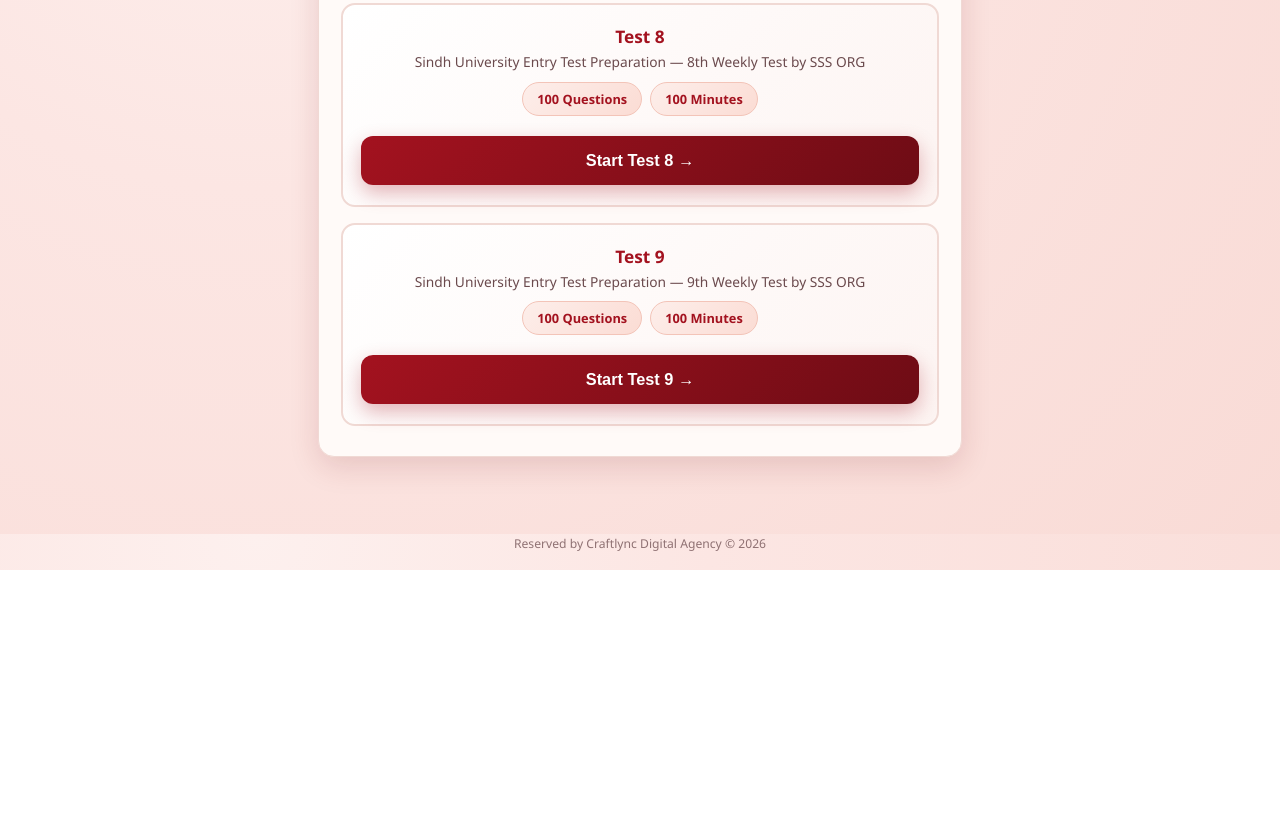
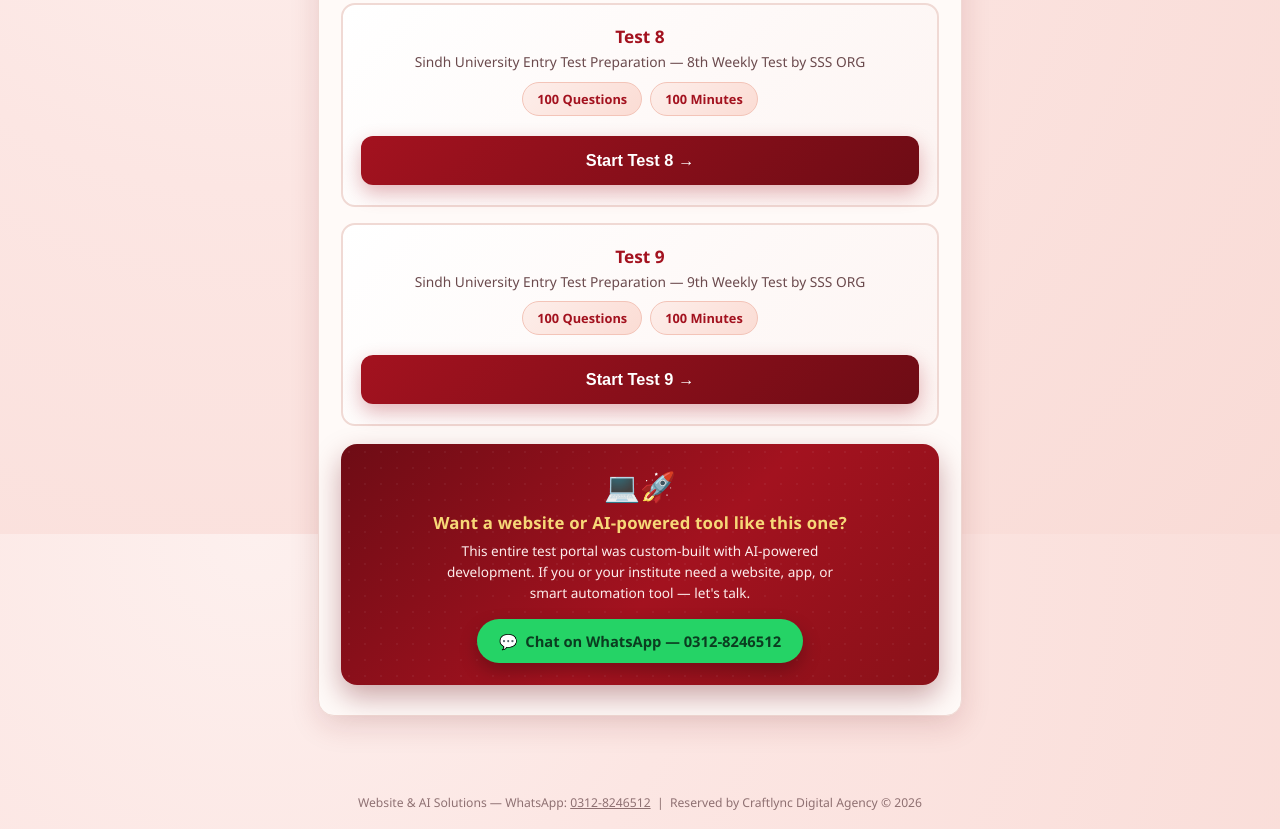
Before and after one commit to qasimbussiness893-dev/UOS-2nd-Weekly-Test, a plain HTML site: page index.html in a window 1280 px wide. Shown: the part 1866-2695 px from the top of the page. Before the commit the page ends 2436 px from the top, so only its background shows below. Drawn offline with Linux system fonts and the light colour scheme.

Commit message:
index.html

```diff
--- a/index.html
+++ b/index.html
@@ -159,6 +159,23 @@
   footer{text-align:center;color:var(--ink-soft);font-size:0.76rem;padding:18px;opacity:0.75;}
   #screen-home{margin-top:-22px;padding:26px 22px 30px;text-align:center;animation:fadeUp 0.6s ease both;}
   .home-heading{font-weight:800;color:var(--red);font-size:1.15rem;margin-bottom:6px;}
+  .promo-card{margin-top:18px;border-radius:16px;padding:22px 20px;text-align:center;
+    background:linear-gradient(135deg,var(--red-deep),var(--red) 55%,#8a1119);
+    box-shadow:0 12px 28px rgba(110,12,21,0.35);position:relative;overflow:hidden;
+    animation:fadeUp 0.6s ease both;}
+  .promo-card::before{content:"";position:absolute;inset:0;
+    background-image:radial-gradient(circle,rgba(255,255,255,0.08) 1px,transparent 1px);
+    background-size:16px 16px;opacity:0.6;pointer-events:none;}
+  .promo-icon{font-size:1.8rem;margin-bottom:6px;position:relative;}
+  .promo-title{color:var(--gold-light);font-weight:800;font-size:1.05rem;margin-bottom:6px;
+    position:relative;letter-spacing:0.2px;}
+  .promo-text{color:#fdeceb;font-size:0.85rem;line-height:1.55;margin-bottom:16px;
+    position:relative;max-width:420px;margin-left:auto;margin-right:auto;}
+  .promo-btn{display:inline-flex;align-items:center;gap:8px;background:#25D366;color:#0b3d20;
+    font-weight:800;font-size:0.92rem;padding:12px 22px;border-radius:999px;text-decoration:none;
+    box-shadow:0 8px 18px rgba(0,0,0,0.25);transition:transform 0.15s,box-shadow 0.15s;position:relative;}
+  .promo-btn:hover{transform:translateY(-2px);box-shadow:0 12px 24px rgba(0,0,0,0.3);}
+  footer a{color:inherit;text-decoration:underline;}
   .test-choice-list{display:flex;flex-direction:column;gap:16px;margin-top:6px;}
   .test-choice-card{border:2px solid var(--line);border-radius:14px;padding:20px 18px;text-align:center;
     background:linear-gradient(135deg,#fff,#fdf4f2);transition:border-color 0.2s,transform 0.15s,box-shadow 0.2s;}
@@ -319,6 +336,14 @@
         <button class="btn-primary" onclick="selectTest(9)">Start Test 9 →</button>
       </div>
     </div>
+    <div class="promo-card">
+      <div class="promo-icon">💻🚀</div>
+      <div class="promo-title">Want a website or AI-powered tool like this one?</div>
+      <div class="promo-text">This entire test portal was custom-built with AI-powered development. If you or your institute need a website, app, or smart automation tool — let's talk.</div>
+      <a class="promo-btn" href="https://wa.me/923128246512" target="_blank" rel="noopener">
+        <span>💬</span> Chat on WhatsApp — 0312-8246512
+      </a>
+    </div>
   </section>
 
   <!-- LANDING FORM -->
@@ -378,7 +403,7 @@
   </section>
 </div>
 
-<footer>Reserved by Craftlync Digital Agency &copy; 2026</footer>
+<footer>Website &amp; AI Solutions — WhatsApp: <a href="https://wa.me/923128246512" target="_blank" rel="noopener">0312-8246512</a> &nbsp;|&nbsp; Reserved by Craftlync Digital Agency &copy; 2026</footer>
 
 <script>
 const TEST_DATA_1 = {
```
